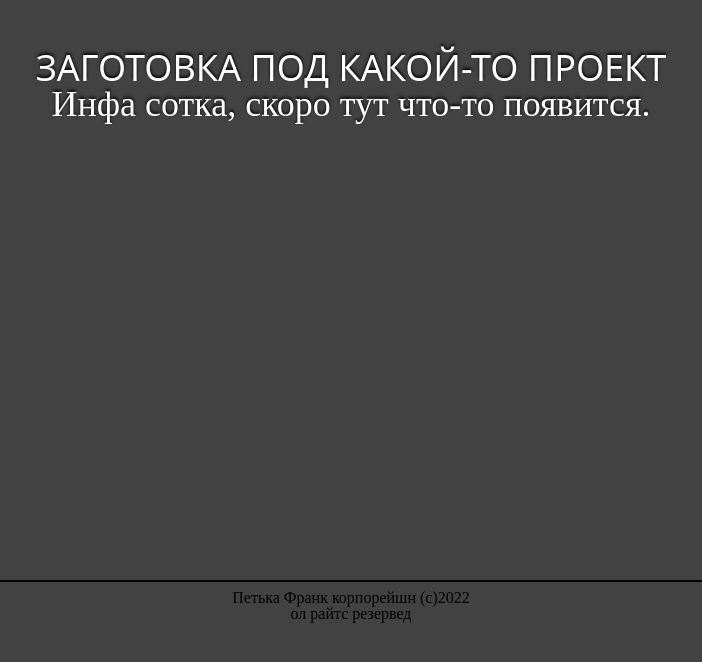
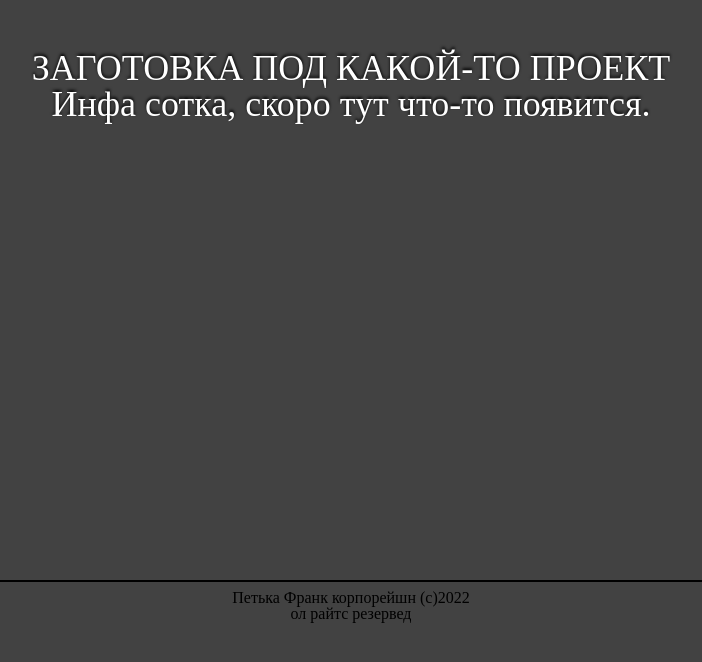
Before and after one commit to HeroIAm/rk850, a plain HTML site: page index.html in a window 1280 px wide. Shown: the whole page, without its empty margins (289-991 px from the left). Drawn offline with Linux system fonts and the light colour scheme.

Commit message:
Update index.html

```diff
--- a/index.html
+++ b/index.html
@@ -8,7 +8,7 @@
     <meta name="viewport" content="width=device-width, initial-scale=1.0">
     <title>HIA</title>
     <style>
-      p.sans { font-family: "PT_Sans_Bold", Sans, bold; }
+      p.sans { font-family: "PT_Sans_Bold", PT_Sans_Bold, bold; }
     </style>
 </head>
 <body>
```
